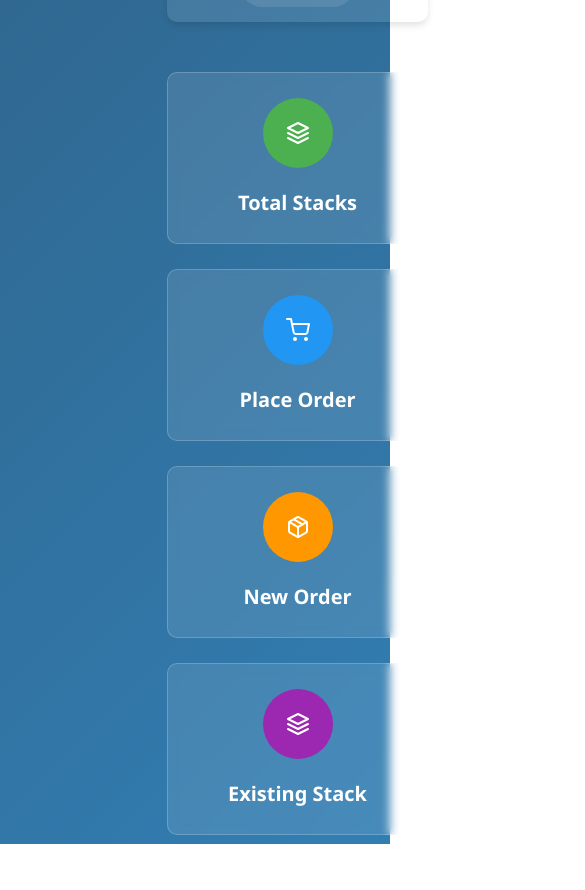
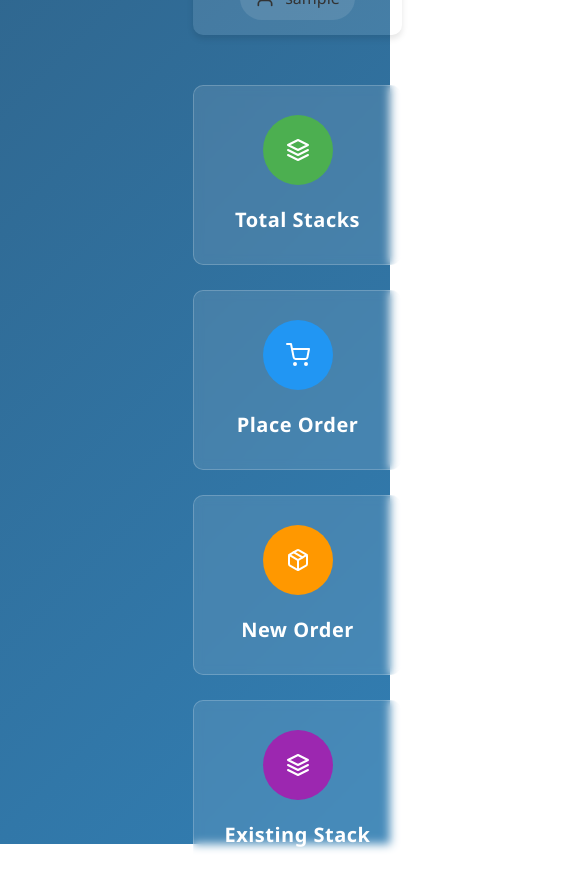
Before and after one commit to Kanagavel9342/DH-Project, a React (Vite) app in the folder client/: page /dashboard in a window 390 px wide. Shown: the top 890 px of the page, 585 px wide, since content can reach past the window. Built offline with nearby package versions, Linux system fonts and the light colour scheme; no server answers; sample sign-in values are in the browser's storage.

Commit message:
Update dashboard.css

```diff
--- a/client/src/components/dashboard/dashboard.css
+++ b/client/src/components/dashboard/dashboard.css
@@ -9,7 +9,7 @@ body {
   margin: 0;
   padding: 0;
   width: 100%;
-  height: 100vh;
+  min-height: 100vh;
   background: linear-gradient(135deg, #2c3e50, #3498db);
   background-size: 400% 400%;
   animation: gradientLoop 10s ease infinite;
@@ -28,15 +28,16 @@ body {
   }
 }
 
+/* Dashboard Container */
 .dashboard-container {
   display: flex;
   flex-direction: column;
   min-height: 100vh;
   color: #fff;
-  padding: 20px;
+  padding: 30px; /* Increased from 20px */
   width: 100%;
-  max-width: 1400px; /* Add this */
-  margin: 0 auto;     /* Center horizontally */
+  max-width: 1400px;
+  margin: 0 auto;
 }
 
 .main-content {
@@ -44,99 +45,68 @@ body {
   width: 100%;
   display: flex;
   flex-direction: column;
-  max-width: 1400px; /* Add this */
-  margin: 0 auto;    /* Center horizontally */
+  margin: 0 auto;
+  padding: 0 30px; /* Increased from 20px */
+  box-sizing: border-box;
 }
 
 .content-header {
   display: flex;
   justify-content: space-between;
   align-items: center;
-  margin-bottom: 30px;
-  padding: 15px 30px;
+  margin-bottom: 40px; /* Increased from 30px */
+  padding: 20px 35px; /* Increased from 15px 30px */
   background: rgba(255, 255, 255, 0.1);
-  border-radius: 10px;
-  box-shadow: 0 4px 6px rgba(0, 0, 0, 0.1);
-  max-width: 100%;
-  flex-wrap: wrap;
+  border-radius: 12px; /* Increased from 10px */
+  box-shadow: 0 4px 8px rgba(0, 0, 0, 0.15); /* Enhanced shadow */
+  width: 100%;
+  max-width: 1200px;
+  margin: 0 auto;
 }
 
 /* Dashboard Cards Grid */
 .dashboard-cards {
   display: grid;
-  grid-template-columns: repeat(auto-fit, minmax(280px, 1fr));
-  gap: 25px;
-  padding: 20px 0;
+  grid-template-columns: repeat(4, 1fr);
+  gap: 30px; /* Increased from 25px */
+  padding: 30px 0; /* Increased from 20px */
   width: 100%;
-}
-
-/* Media Queries */
-@media (min-width: 1440px) {
-  .dashboard-cards {
-    grid-template-columns: repeat(4, 1fr);
-  }
-}
-
-@media (min-width: 1024px) and (max-width: 1439px) {
-  .dashboard-cards {
-    grid-template-columns: repeat(3, 1fr);
-  }
-}
-
-@media (min-width: 768px) and (max-width: 1023px) {
-  .dashboard-cards {
-    grid-template-columns: repeat(2, 1fr);
-  }
-}
-
-@media (max-width: 767px) {
-  .dashboard-cards {
-    grid-template-columns: 1fr;
-  }
-
-  .dashboard-container {
-    padding: 10px;
-  }
-
-  .content-header {
-    flex-direction: column;
-    align-items: flex-start;
-    gap: 10px;
-  }
-
-  .profile-icon {
-    width: 100%;
-    justify-content: space-between;
-  }
+  max-width: 1200px;
+  margin: 0 auto;
 }
 
 /* Card Styles */
 .card {
   background: rgba(255, 255, 255, 0.1);
-  border-radius: 10px;
-  padding: 25px;
+  border-radius: 12px; /* Increased from 10px */
+  padding: 30px; /* Increased from 25px */
   text-align: center;
   cursor: pointer;
   transition: all 0.3s ease;
-  backdrop-filter: blur(5px);
-  border: 1px solid rgba(255, 255, 255, 0.2);
+  backdrop-filter: blur(6px); /* Slightly increased */
+  border: 1px solid rgba(255, 255, 255, 0.25); /* More visible border */
+  min-height: 220px; /* Increased from 200px */
+  display: flex;
+  flex-direction: column;
+  justify-content: center;
+  align-items: center;
 }
 
 .card:hover {
-  transform: translateY(-5px);
-  box-shadow: 0 10px 20px rgba(0, 0, 0, 0.2);
-  background: rgba(255, 255, 255, 0.15);
+  transform: translateY(-6px); /* Increased from 5px */
+  box-shadow: 0 12px 24px rgba(0, 0, 0, 0.25); /* Enhanced shadow */
+  background: rgba(255, 255, 255, 0.2); /* More visible hover */
 }
 
 .card.active {
   border: 2px solid var(--card-color);
-  box-shadow: 0 0 0 3px rgba(33, 150, 243, 0.3);
+  box-shadow: 0 0 0 4px rgba(33, 150, 243, 0.4); /* Enhanced glow */
 }
 
 .card-icon {
-  width: 70px;
-  height: 70px;
-  margin: 0 auto 20px;
+  width: 80px; /* Increased from 70px */
+  height: 80px; /* Increased from 70px */
+  margin: 0 auto 25px; /* Increased from 20px */
   border-radius: 50%;
   display: flex;
   align-items: center;
@@ -147,22 +117,24 @@ body {
 
 .card h3 {
   margin: 0;
-  font-size: 20px;
+  font-size: 22px; /* Increased from 20px */
   color: white;
+  letter-spacing: 0.5px; /* Added for better readability */
 }
 
 /* Header and Profile Styles */
 .company-header {
   display: flex;
   align-items: baseline;
-  gap: 15px;
+  gap: 20px; /* Increased from 15px */
 }
 
 .company-name,
 .industries-text {
-  font-size: 28px;
+  font-size: 32px; /* Increased from 28px */
   margin: 0;
   font-weight: 700;
+  letter-spacing: 0.5px; /* Added for better readability */
 }
 
 .profile-section {
@@ -172,73 +144,146 @@ body {
 .profile-icon {
   display: flex;
   align-items: center;
-  gap: 10px;
+  gap: 12px; /* Increased from 10px */
   cursor: pointer;
-  padding: 10px 15px;
-  border-radius: 25px;
-  background: rgba(255, 255, 255, 0.1);
+  padding: 12px 18px; /* Increased from 10px 15px */
+  border-radius: 28px; /* Increased from 25px */
+  background: rgba(255, 255, 255, 0.15); /* Slightly more visible */
   transition: all 0.3s ease;
-  font-size: 16px;
+  font-size: 17px; /* Increased from 16px */
 }
 
 .profile-icon:hover {
-  background: rgba(255, 255, 255, 0.2);
+  background: rgba(255, 255, 255, 0.25); /* More visible hover */
 }
 
 .profile-dropdown {
   position: absolute;
   right: 0;
-  top: 100%;
+  top: 110%; /* Increased from 100% */
   background: #fff;
-  border-radius: 8px;
-  box-shadow: 0 4px 12px rgba(0, 0, 0, 0.15);
-  padding: 12px;
+  border-radius: 10px; /* Increased from 8px */
+  box-shadow: 0 6px 16px rgba(0, 0, 0, 0.2); /* Enhanced shadow */
+  padding: 15px; /* Increased from 12px */
   z-index: 100;
-  min-width: 180px;
+  min-width: 200px; /* Increased from 180px */
 }
 
 .logout-btn {
   display: flex;
   align-items: center;
-  gap: 10px;
+  gap: 12px; /* Increased from 10px */
   width: 100%;
-  padding: 10px;
+  padding: 12px; /* Increased from 10px */
   background: none;
   border: none;
   color: #333;
   cursor: pointer;
-  border-radius: 4px;
+  border-radius: 6px; /* Increased from 4px */
   text-align: left;
-  font-size: 15px;
+  font-size: 16px; /* Increased from 15px */
 }
 
-/* Section & Button Utility */
-.section-container {
-  padding: 2rem;
-  max-width: 1200px;
-  margin: 0 auto;
+/* Media Queries - Responsive Adjustments */
+@media (max-width: 1200px) {
+  .dashboard-cards {
+    max-width: 1000px;
+    padding: 25px; /* Increased from 20px */
+  }
 }
 
-.back-button {
-  background: #2196F3;
-  color: white;
-  border: none;
-  padding: 0.5rem 1rem;
-  border-radius: 5px;
-  cursor: pointer;
-  margin-bottom: 1rem;
+@media (max-width: 992px) {
+  .dashboard-cards {
+    grid-template-columns: repeat(3, 1fr);
+    max-width: 800px;
+    gap: 25px; /* Added consistent gap */
+  }
 }
 
-.back-button:hover {
-  background: #0d8bf2;
+@media (max-width: 768px) {
+  .dashboard-cards {
+    grid-template-columns: repeat(2, 1fr);
+    max-width: 650px; /* Increased from 600px */
+    gap: 25px; /* Increased from 20px */
+    padding: 25px 20px; /* Added horizontal padding */
+  }
+
+  .card {
+    min-height: 200px; /* Increased from 180px */
+    padding: 25px; /* Increased from 20px */
+  }
+
+  .card-icon {
+    width: 70px; /* Increased from 60px */
+    height: 70px; /* Increased from 60px */
+  }
+
+  .content-header {
+    padding: 20px 25px; /* Increased from 15px 20px */
+  }
+}
+
+@media (max-width: 576px) {
+  .dashboard-cards {
+    grid-template-columns: 1fr;
+    max-width: 480px; /* Increased from 450px */
+    padding: 25px 20px; /* Increased from 20px 15px */
+    gap: 20px; /* Increased from 15px */
+  }
+
+  .content-header {
+    flex-direction: column;
+    align-items: flex-start;
+    gap: 20px; /* Increased from 15px */
+    padding: 20px; /* Increased from 15px 20px */
+    margin-bottom: 30px; /* Reduced from 40px for mobile */
+  }
+
+  .profile-icon {
+    width: 100%;
+    justify-content: space-between;
+    padding: 12px 20px; /* Increased from 10px 15px */
+  }
+
+  .company-header {
+    flex-direction: column;
+    align-items: flex-start;
+    gap: 8px; /* Increased from 5px */
+  }
+
+  .company-name,
+  .industries-text {
+    font-size: 26px; /* Adjusted from 24px */
+  }
+
+  .main-content {
+    padding: 0 20px; /* Increased from 15px */
+  }
+
+  .card {
+    min-height: 180px; /* Increased from 160px */
+    padding: 20px; /* Increased from 15px */
+  }
+
+  .card-icon {
+    width: 60px; /* Increased from 50px */
+    height: 60px; /* Increased from 50px */
+    margin-bottom: 20px; /* Increased from 15px */
+  }
+
+  .card h3 {
+    font-size: 20px; /* Increased from 18px */
+  }
 }
 
 /* Nested route outlet container */
-.dashboard-child-content {
-  margin-top: 20px;
-  background: rgba(255, 255, 255, 0.05);
-  padding: 20px;
-  border-radius: 10px;
-  backdrop-filter: blur(4px);
-  box-shadow: 0 4px 10px rgba(0,0,0,0.1);
+.dashboard-container .dashboard-child-content {
+  margin: 30px auto; /* Increased from 20px */
+  background: rgba(255, 255, 255, 0.08); /* Slightly more visible */
+  padding: 25px; /* Increased from 20px */
+  border-radius: 12px; /* Increased from 10px */
+  backdrop-filter: blur(5px); /* Slightly increased */
+  box-shadow: 0 6px 12px rgba(0,0,0,0.15); /* Enhanced shadow */
+  max-width: 1200px;
+  width: 100%;
 }
```
